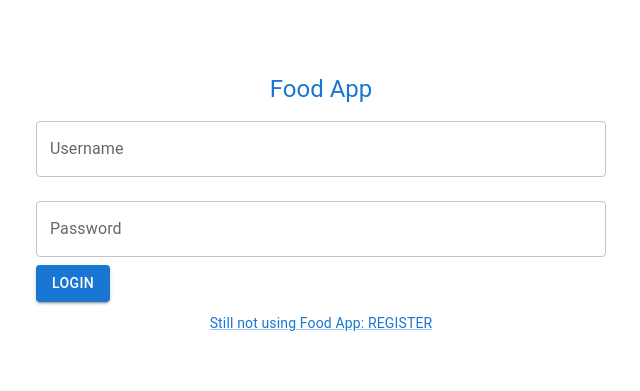
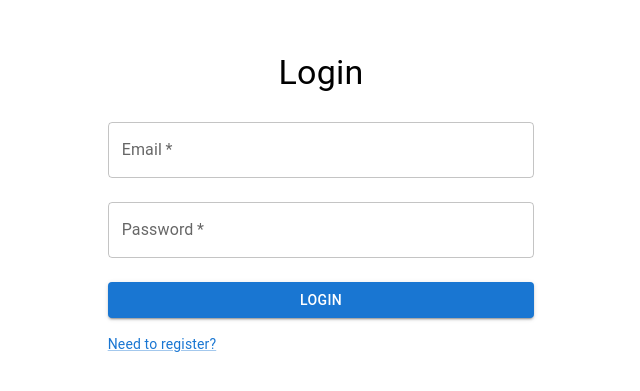
Before and after one commit to MirzaSE/MyFood-App, a React (Create React App) app: page /login in a window 1280 px wide. Shown: the part 197-588 px from the top of the page, without its empty margins (319-959 px from the left). Built offline with nearby package versions, Linux system fonts and the light colour scheme; the HTML template or start-up script is replaced by a standard one.

Commit message:
Register and log in end to end with backend

```diff
--- a/src/components/FoodPage.tsx
+++ b/src/components/FoodPage.tsx
@@ -1,123 +1,113 @@
-import React, { useState, useEffect } from 'react';
-import { Table, TableHead, TableBody, TableRow, TableCell, Modal, Box,
+import React, { useState, useEffect } from "react";
+import {
+  Table,
+  TableHead,
+  TableBody,
+  TableRow,
+  TableCell,
+  Modal,
+  Box,
   TextField,
   Typography,
   Grid,
   Button,
   FormControl,
   FormHelperText,
-   } from '@mui/material';
-import { Pagination, TableContainer  } from '@mui/material';
-import { getFoods, createFood } from '../services/ApiService'; // Assuming ApiService is in services folder
-import { useForm } from 'react-hook-form'; // Form validation library
-import styles from './FoodPage.module.css'
-
+} from "@mui/material";
+import { Pagination, TableContainer } from "@mui/material";
+import { getFoods, createFood } from "../services/ApiService";
+import { useForm } from "react-hook-form";
+import styles from "./FoodPage.module.css";
 
 interface FoodItem {
   id: number;
   name: string;
   calories: number;
-  type: string
+  type: string;
 }
 
 function FoodPage() {
   const [foods, setFoods] = useState<FoodItem[]>([]);
   const [currentPage, setCurrentPage] = useState(1);
-  const [itemsPerPage, setItemsPerPage] = useState(10);
-  const [isLoading, setIsLoading] = useState(false); // Track loading state
+  const [itemsPerPage] = useState(10);
+  const [isLoading, setIsLoading] = useState(false);
   const [error, setError] = useState<string | null>(null);
+  const [openAddFoodModal, setOpenAddFoodModal] = useState(false);
 
-    // Modal state and handlers
-    const [openAddFoodModal, setOpenAddFoodModal] = useState(false);
-    const handleOpenAddFoodModal = () => setOpenAddFoodModal(true);
-    const handleCloseAddFoodModal = () => setOpenAddFoodModal(false);
+  const {
+    register,
+    handleSubmit,
+    formState: { errors },
+    reset,
+  } = useForm<Omit<FoodItem, "id">>();
 
-    // New food data state
-    const [newFoodName, setNewFoodName] = useState('');
-    const [newFoodCalories, setNewFoodCalories] = useState(0);
-  // Fetch data from ApiService on component mount
   useEffect(() => {
     const fetchData = async () => {
-      setIsLoading(true); // Set loading state to true
-      setError(null); // Clear any previous errors
-
+      setIsLoading(true);
+      setError(null);
       try {
-        const response = await getFoods();
-        setFoods(response.data.value);
+        const data = await getFoods();
+        setFoods(data);
       } catch (error) {
-        console.error('Error fetching foods:', error); // Log the error for debugging
-        setError('Failed to load food data. Please try again later.');
+        console.error("Error fetching foods:", error);
+        setError("Failed to load food data. Please try again later.");
       } finally {
-        setIsLoading(false); // Set loading state to false after fetching or error
+        setIsLoading(false);
       }
     };
     fetchData();
   }, []);
 
-  const handlePageChange = (event: React.ChangeEvent<unknown>, newPage: number) => {
+  const handlePageChange = (
+    event: React.ChangeEvent<unknown>,
+    newPage: number
+  ) => {
     setCurrentPage(newPage);
   };
 
-  // Pagination logic
   const indexOfLastItem = currentPage * itemsPerPage;
   const indexOfFirstItem = indexOfLastItem - itemsPerPage;
   const currentFoods = foods.slice(indexOfFirstItem, indexOfLastItem);
 
-    // Form validation with React Hook Form
-    const {
-      register,
-      handleSubmit,
-      formState: { errors },
-    } = useForm<FoodItem>({ mode: 'all' }); // Validate all fields on submit
-
-    // Handle adding a new food item
-    const handleAddFood = async (data : FoodItem) => {
-      console.log(`Submitted`);
-      if (!data.name || data.calories <= 0) {
-        console.log(data.name)
-        alert('Please enter a valid food name and calorie count.');
-        return;
-      }
-
-      // Implement logic to send newFood data to your API for creation
-      // (replace with your actual API call)
+  const handleAddFood = async (data: Omit<FoodItem, "id">) => {
     try {
-        const response = await createFood(data);
-        console.log(response)
-        setFoods([...foods, response]); // Update local state
-        setNewFoodName('');
-        setNewFoodCalories(0);
-        handleCloseAddFoodModal();
+      const newFood = await createFood(data);
+      setFoods([...foods, newFood]);
+      reset();
+      setOpenAddFoodModal(false);
     } catch (error) {
-        console.error('Error adding food:', error);
-        alert('Failed to add food item. Please try again later.');
+      console.error("Error adding food:", error);
+      alert("Failed to add food item. Please try again later.");
     }
   };
-
-
 
   return (
     <div>
       <h1>Food List</h1>
       {isLoading && <p>Loading food data...</p>}
-      {error && <p style={{ color: 'red' }}>{error}</p>}
+      {error && <p style={{ color: "red" }}>{error}</p>}
+
       {!isLoading && !error && (
         <>
-        <Grid container spacing={2}> {/* Adjust spacing value as needed */}
+          <Grid container spacing={2}>
             <Grid item xs={12}>
-        <Button variant="contained" onClick={handleOpenAddFoodModal} color="primary" className="green-button">
+              <Button
+                variant="contained"
+                onClick={() => setOpenAddFoodModal(true)}
+                color="primary"
+              >
                 Add Food
               </Button>
-          <br></br>
             </Grid>
             <Grid item xs={12}>
-          <TableContainer  sx={{ width: '80%' }}> {/* Wrap the Table component */}
+              <TableContainer sx={{ width: "80%" }}>
                 <Table className={styles.foodTable}>
                   <TableHead>
                     <TableRow>
                       <TableCell>ID</TableCell>
                       <TableCell>Name</TableCell>
                       <TableCell>Calories</TableCell>
+                      <TableCell>Type</TableCell>
                     </TableRow>
                   </TableHead>
                   <TableBody>
@@ -126,6 +116,7 @@ function FoodPage() {
                         <TableCell>{food.id}</TableCell>
                         <TableCell>{food.name}</TableCell>
                         <TableCell>{food.calories}</TableCell>
+                        <TableCell>{food.type}</TableCell>
                       </TableRow>
                     ))}
                   </TableBody>
@@ -138,66 +129,55 @@ function FoodPage() {
             page={currentPage}
             onChange={handlePageChange}
           />
+
           <Modal
             open={openAddFoodModal}
-        onClose={handleCloseAddFoodModal}
-        aria-labelledby="modal-title"
-        aria-describedby="modal-description"
-        sx={{ display: 'flex', alignItems: 'center', justifyContent: 'center' }} // Centering styles
-
+            onClose={() => setOpenAddFoodModal(false)}
           >
-        <Box sx={{ width: '50%', mx: 'auto', bgcolor: 'background.paper', p: 4 }}>
-          <Typography variant="h5" id="modal-title">
-            Add Food
-          </Typography>
+            <Box
+              sx={{
+                width: "50%",
+                mx: "auto",
+                bgcolor: "background.paper",
+                p: 4,
+              }}
+            >
+              <Typography variant="h5">Add Food</Typography>
               <form onSubmit={handleSubmit(handleAddFood)}>
                 <Grid container spacing={2}>
                   <Grid item xs={12}>
-                <FormControl fullWidth>
                     <TextField
-                    {...register('name', { required: 'Please enter a food name.' })}
-                    error={!!errors.name} // Set error state based on validation
-                    helperText={errors?.name ? errors?.name?.message?.toString() : 'Please enter a food name.'}
-                    id="food-name"
+                      {...register("name", { required: "Name is required" })}
+                      error={!!errors.name}
+                      helperText={errors.name?.message}
                       label="Food Name"
-                    variant="standard"
+                      fullWidth
                     />
-                </FormControl>
                   </Grid>
                   <Grid item xs={12}>
-                <FormControl fullWidth>
                     <TextField
-                    {...register('calories', {
-                      required: 'Please enter calories.',
-                      validate: (value) => value > 0 || 'Calories must be positive.',
+                      {...register("calories", {
+                        required: "Calories are required",
+                        min: { value: 1, message: "Must be positive" },
                       })}
-                    error={!!errors.calories} // Set error state based on validation
-                    helperText={errors?.calories ? errors?.calories?.message?.toString() : 'Please enter calories.'}
-                    id="calories"
+                      error={!!errors.calories}
+                      helperText={errors.calories?.message}
                       label="Calories"
-                    variant="standard"
                       type="number"
+                      fullWidth
                     />
-                  <FormHelperText sx={{ color: 'red' }}>
-
-                  </FormHelperText>
-                </FormControl>
                   </Grid>
                   <Grid item xs={12}>
-                <FormControl fullWidth>
                     <TextField
-                    {...register('type', { required: 'Please enter a type.' })}
-                    error={!!errors.name} // Set error state based on validation
-                    helperText={errors?.name ? errors?.name?.message?.toString() : 'Please enter a food type.'}
-                    id="type-name"
+                      {...register("type", { required: "Type is required" })}
+                      error={!!errors.type}
+                      helperText={errors.type?.message}
                       label="Type"
-                    variant="standard"
+                      fullWidth
                     />
-                </FormControl>
                   </Grid>
-
                   <Grid item xs={12}>
-                <Button variant="contained" type="submit">
+                    <Button type="submit" variant="contained">
                       Add
                     </Button>
                   </Grid>
--- a/src/components/LoginPage.tsx
+++ b/src/components/LoginPage.tsx
@@ -1,145 +1,108 @@
-import React, { useState } from 'react';
-import { Button, TextField, FormControl, Typography, Grid, Link } from '@mui/material';
-import { useForm } from 'react-hook-form';
-import { yupResolver } from '@hookform/resolvers/yup';
-import * as yup from 'yup';
+import React, { useState } from "react";
+import { Button, TextField, Grid, Typography, Link } from "@mui/material";
+import { useForm } from "react-hook-form";
+import { loginUser, registerUser } from "../services/ApiService";
+import { useNavigate } from "react-router-dom";
 
-interface UserLogin {
-  username: string;
+interface LoginFormData {
+  email: string;
   password: string;
 }
-interface UserRegister extends UserLogin {
-  confirmPassword: string;
+
+interface RegisterFormData extends LoginFormData {
+  fullName: string;
 }
 
-function RegistrationForm() {
-  const validationSchema = yup.object({
-    username: yup.string().required('Username is required'),
-    password: yup.string().required('Password is required').min(8, 'Password must be at least 8 characters'),
-    confirmPassword: yup.string().oneOf([yup.ref('password')], 'Passwords must match').required('Confirm password is required'),
-  });
-  const { register, handleSubmit, formState: { errors } } = useForm<UserRegister>({
-    resolver: yupResolver(validationSchema),
-  });
+export default function LoginPage() {
+  const [isLogin, setIsLogin] = useState(true);
+  const {
+    register,
+    handleSubmit,
+    formState: { errors },
+  } = useForm<RegisterFormData>();
+  const navigate = useNavigate();
 
-  const onSubmit = (data: UserRegister) => {
-    // Handle form submission (send data to server)
-    console.log('Form data:', data);
-  };
-
-  return (
-    <form onSubmit={handleSubmit(onSubmit)}>
-      <FormControl fullWidth margin="normal">
-        <TextField
-          {...register('username', { required: true })}
-          id="username"
-          label="Username"
-          error={!!errors.username}
-          helperText={errors.username?.message?.toString()}
-        />
-      </FormControl>
-      <FormControl fullWidth margin="normal">
-        <TextField
-          {...register('password', { required: true })}
-          id="password"
-          label="Password"
-          type="password"
-          error={!!errors.password}
-          helperText={errors.password?.message?.toString()}
-        />
-      </FormControl>
-      <FormControl fullWidth margin="normal">
-        <TextField
-          {...register('confirmPassword', { required: true })}
-          id="confirmPassword"
-          label="Confirm Password"
-          type="password"
-          error={!!errors.confirmPassword}
-          helperText={errors.confirmPassword?.message?.toString()}
-        />
-      </FormControl>
-      <Button type="submit" sx={{ marginBottom: '10px' }} variant="contained">
-        Register
-      </Button>
-
-    </form>
-  );
-}
-
-function Login() {
-  const { register, handleSubmit, formState: { errors } } = useForm<UserLogin>();
-
-  const onSubmit = async (data: UserLogin) => {
-    // Handle login logic with the submitted data (username and password)
-    // This example just logs the data to the console for demonstration.
-    console.log('Login data:', data);
-  };
-  // Implement your login form logic here (username, password fields, submit button)
-  return (
-
-    <form onSubmit={handleSubmit(onSubmit)}>
-      <FormControl fullWidth margin="normal">
-        <TextField
-          {...register('username', { required: true })}
-          id="username"
-          label="Username"
-          className="login-input"
-          error={!!errors.username}
-          helperText={errors.username?.message?.toString() || ''}
-        />
-      </FormControl>
-      <FormControl fullWidth margin="normal">
-        <TextField
-          {...register('password', { required: true })}
-          id="password"
-          label="Password"
-          className="login-input"
-          type="password"
-          error={!!errors.password}
-          helperText={errors.password?.message?.toString() || ''}
-        />
-      </FormControl>
-      <Button type="submit" sx={{ marginBottom: '10px' }} variant="contained">
-        Login
-      </Button>
-    </form>
-
-
-  );
-}
-function AuthPage() {
-  const [activeView, setActiveView] = useState('login'); // Initial view state
-
-  const handleViewChange = (view: string) => {
-    setActiveView(view);
-
-    if ('login')
-      console.log(view);
+  const onSubmit = async (data: RegisterFormData) => {
+    try {
+      if (isLogin) {
+        await loginUser({ email: data.email, password: data.password });
+        navigate("/");
+      } else {
+        await registerUser(data);
+        setIsLogin(true);
+        alert("Registration successful! Please login.");
+      }
+    } catch (error) {
+      alert(
+        isLogin
+          ? "Login failed. Please check your credentials."
+          : "Registration failed. The email might be already registered."
+      );
+      console.error(error);
+    }
   };
 
   return (
     <Grid
       container
-      spacing={0}
-      direction="column"
+      justifyContent="center"
       alignItems="center"
-      justifyContent="center"
-      sx={{ minHeight: '100vh' }}
+      style={{ minHeight: "100vh" }}
     >
-      <Grid item xs={3}>
-        <Typography variant="h5" color="primary" align="center">
-          Food App
+      <Grid item xs={10} sm={6} md={4}>
+        <Typography variant="h4" align="center" gutterBottom>
+          {isLogin ? "Login" : "Register"}
         </Typography>
-        {activeView === 'login' ? <Login /> : <RegistrationForm />} {/* Conditional rendering */}
-      </Grid>
-      <Grid item>
-        <Link variant="body2" onClick={() => handleViewChange(activeView === 'login' ? 'register' : 'login')}>
-          {activeView === 'login' ? 'Still not using Food App: REGISTER' : 'I have an account: LOG IN'}
+        <form onSubmit={handleSubmit(onSubmit)}>
+          {!isLogin && (
+            <TextField
+              {...register("fullName", { required: !isLogin })}
+              label="Full Name"
+              fullWidth
+              margin="normal"
+              required={!isLogin}
+              error={!!errors.fullName}
+              helperText={errors.fullName && "Full name is required"}
+            />
+          )}
+          <TextField
+            {...register("email", { required: true })}
+            label="Email"
+            type="email"
+            fullWidth
+            margin="normal"
+            required
+            error={!!errors.email}
+            helperText={errors.email && "Email is required"}
+          />
+          <TextField
+            {...register("password", { required: true })}
+            label="Password"
+            type="password"
+            fullWidth
+            margin="normal"
+            required
+            error={!!errors.password}
+            helperText={errors.password && "Password is required"}
+          />
+          <Button
+            type="submit"
+            variant="contained"
+            fullWidth
+            style={{ marginTop: 16 }}
+          >
+            {isLogin ? "Login" : "Register"}
+          </Button>
+        </form>
+        <Link
+          component="button"
+          variant="body2"
+          onClick={() => setIsLogin(!isLogin)}
+          style={{ display: "block", textAlign: "center", marginTop: 16 }}
+        >
+          {isLogin ? "Need to register?" : "Already have an account?"}
         </Link>
-
       </Grid>
     </Grid>
   );
 }
-
-export default AuthPage;
```
Also changed, not shown: src/services/ApiService.tsx (+72 -10 lines). Lines whose indentation alone changed are shown as unchanged.
